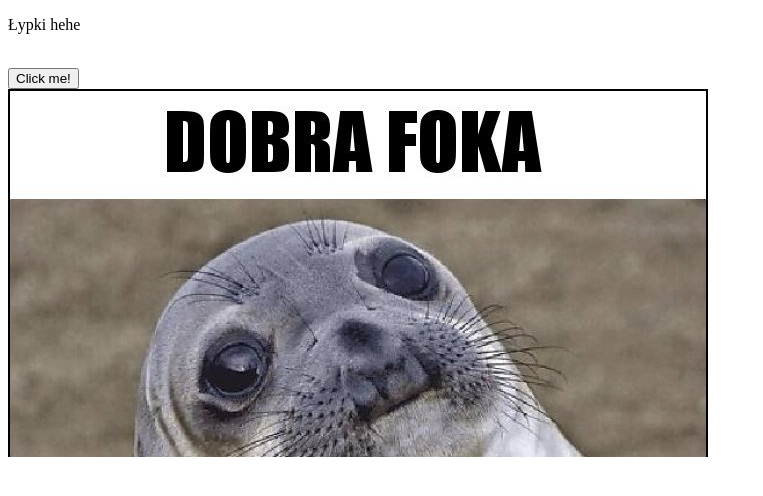
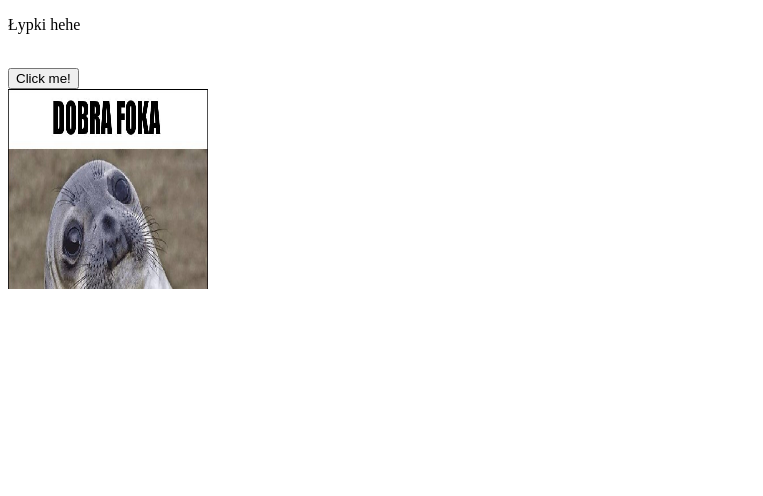
Before and after one commit to DStudio256/dst-3.pl, a plain HTML site: page index.html in a window 1280 px wide. Shown: the whole page, without its empty margins (0-763 px from the left). Drawn offline with Linux system fonts and the light colour scheme.

Commit message:
Update index.html

```diff
--- a/index.html
+++ b/index.html
@@ -10,7 +10,7 @@
       <p>Łypki hehe</p>
       <br />
       <button id="b1" onclick="reveal();">Click me!</button>
-      <img src="https://github.com/DStudio256/dst-3.pl/blob/main/foka.jpg" id="hidden" style="display:block"> </img>
+      <img src="https://github.com/DStudio256/dst-3.pl/blob/main/foka.jpg" id="hidden" style="display:block" width="200px" height="200px" draggable="true"> </img>
     </div>
   </body>
 </html>
```
